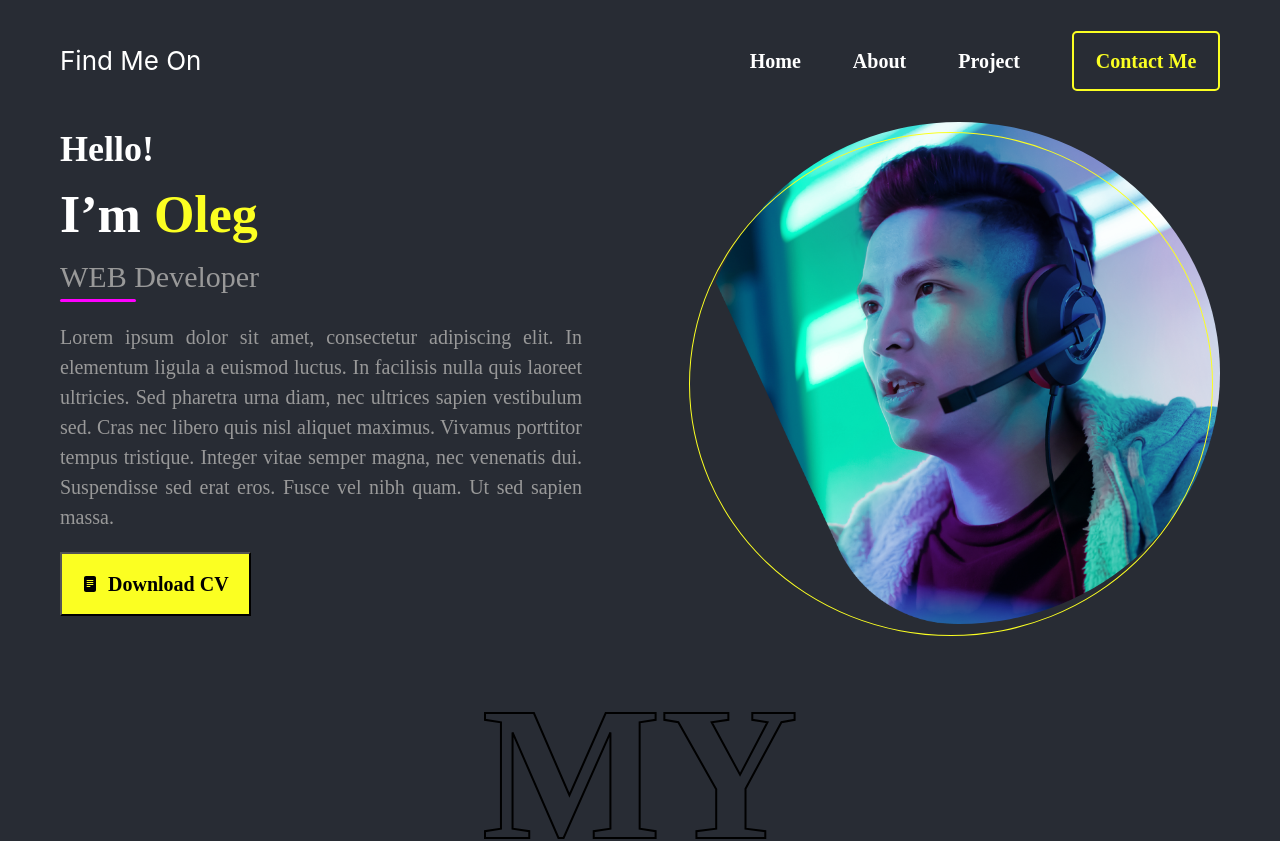
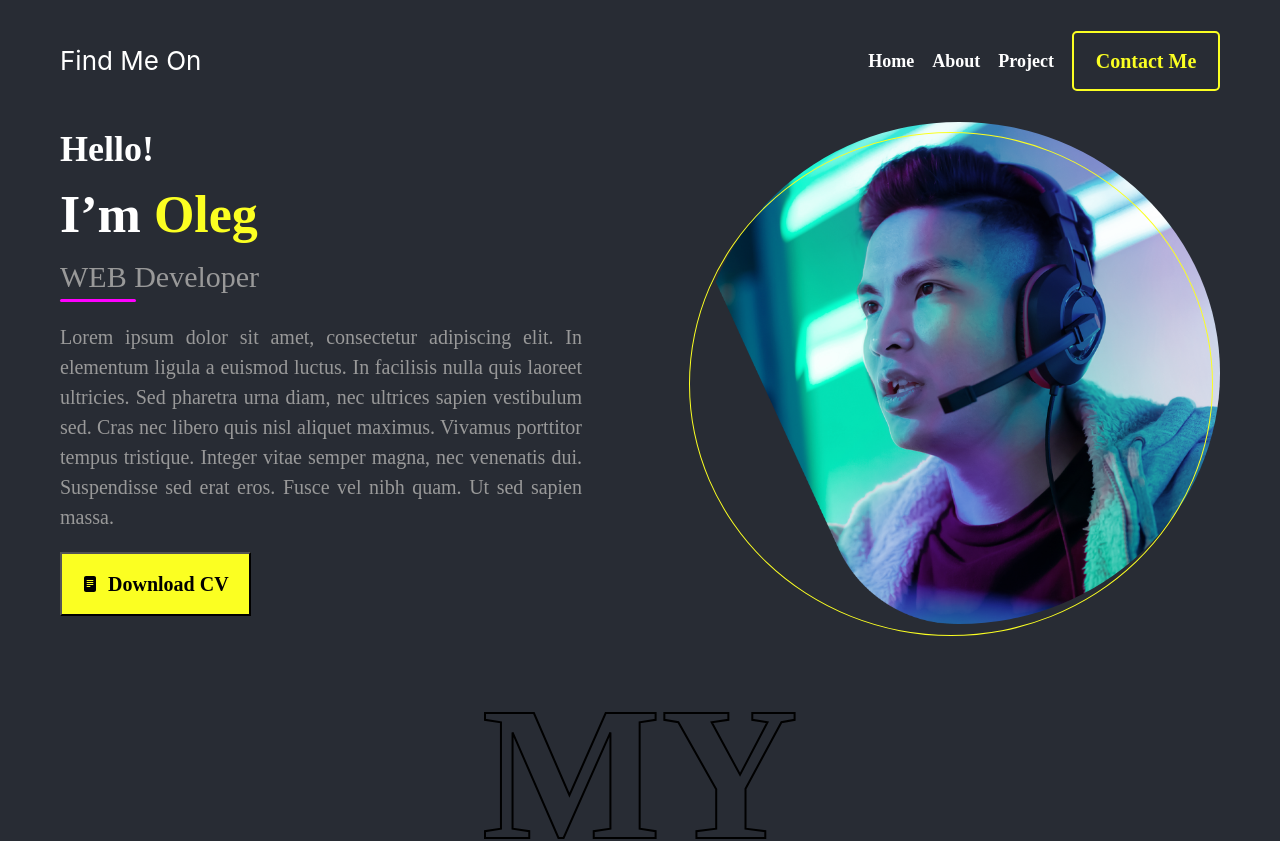
Before and after one commit to zTironz/tiron.dev, a React (Create React App) app: page / in a window 1280 px wide. Shown: the top 841 px of the page. Built offline with nearby package versions, Linux system fonts and the light colour scheme.

Commit message:
style changes

```diff
--- a/src/App.css
+++ b/src/App.css
@@ -28,7 +28,8 @@
 
 .header__menu {
   display: flex;
-    gap: 2em;
+  gap: 1em;
+  font-size: calc(10px + 1vmin);
     align-items: center;
 }
 
@@ -37,7 +38,6 @@
   font-family: 'Poppins';
 font-style: normal;
 font-weight: 600;
-font-size: 20px;
 line-height: 30px;
 color: #FFFFFF;
 }
@@ -60,7 +60,6 @@ border-radius: 5px;
 .hero {
   display: flex;
   justify-content: space-between;
-  gap: 20px;
   margin-top: 20px;
 }
 
```
